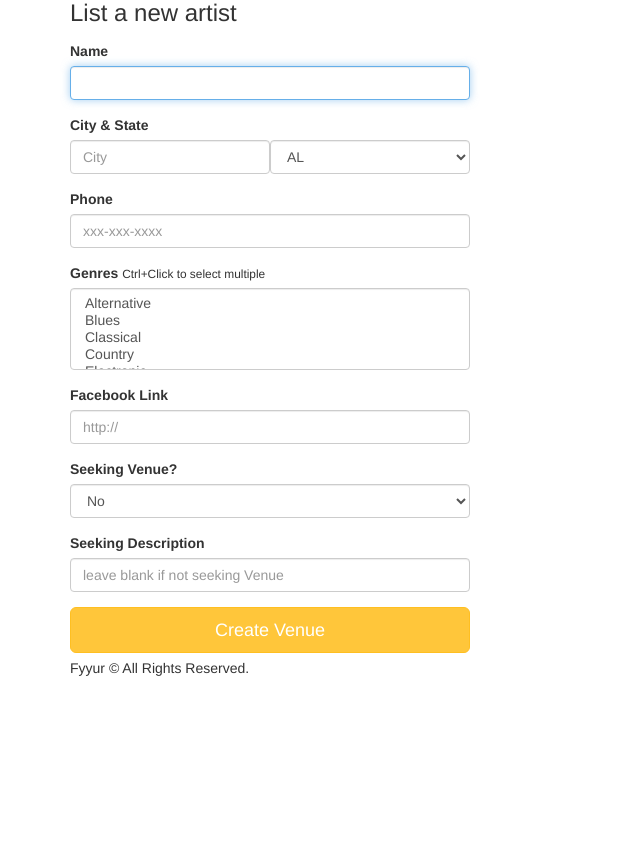
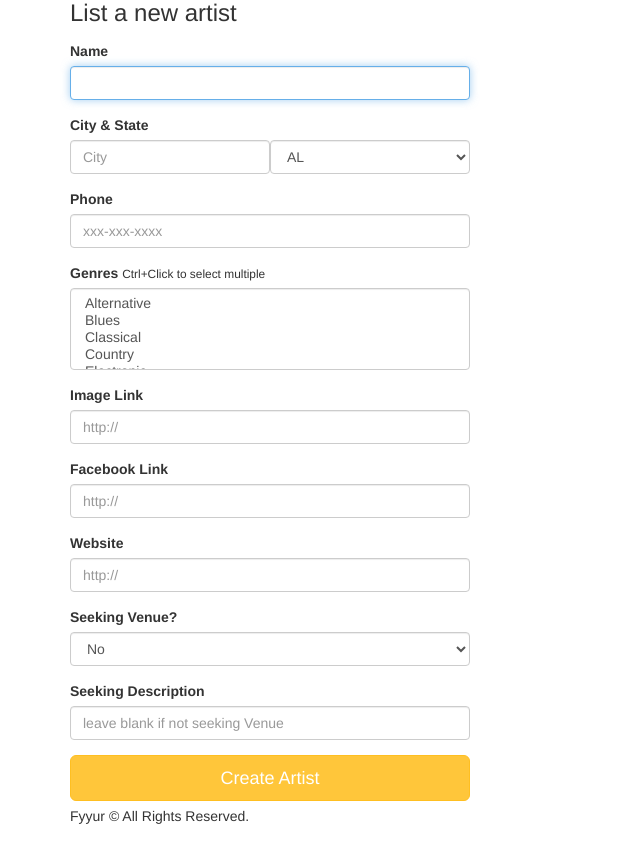
Before and after one commit to ShauravT/fyyur, a Flask app: page /artists/create in a window 1280 px wide. Shown: the part 95-956 px from the top of the page, without its empty margins (0-640 px from the left). Before the commit the page ends 771 px from the top, so only its background shows below. Run offline with Flask 2, Linux system fonts and the light colour scheme; some libraries are stand-ins or nearby versions.

Commit message:
feat: add action and token
added action, token  & submit for artist/venue create page

```diff
--- a/templates/forms/new_artist.html
+++ b/templates/forms/new_artist.html
@@ -2,7 +2,7 @@
 {% block title %}New Artist{% endblock %}
 {% block content %}
   <div class="form-wrapper">
-    <form method="post" class="form">
+    <form action="/artists/create" method="post" class="form">
       <h3 class="form-heading">List a new artist</h3>
       <div class="form-group">
         <label for="name">Name</label>
@@ -29,9 +29,17 @@
         {{ form.genres(class_ = 'form-control', placeholder='Genres, separated by commas', autofocus = true) }}
       </div>
       <div class="form-group">
+        <label for="image_link">Image Link</label>
+        {{ form.image_link(class_ = 'form-control', placeholder='http://', autofocus = true) }}
+    </div>
+      <div class="form-group">
           <label for="facebook_link">Facebook Link</label>
           {{ form.facebook_link(class_ = 'form-control', placeholder='http://', autofocus = true) }}
       </div>
+      <div class="form-group">
+        <label for="website">Website</label>
+        {{ form.website(class_ = 'form-control', placeholder='http://', autofocus = true) }}
+    </div>
       <div class="form-group">
           <label for="seeking_venue">Seeking Venue?</label>
           {{ form.seeking_venue(class_='form-control', autofocus = true)}}
@@ -40,7 +48,8 @@
           <label for="seeking_description">Seeking Description</label>
             {{ form.seeking_description(class_='form-control', placeholder='leave blank if not seeking Venue', autofocus = true)}}
       </div>
-      <input type="submit" value="Create Venue" class="btn btn-primary btn-lg btn-block">
+      <input type="submit" value="Create Artist" class="btn btn-primary btn-lg btn-block">
+      {{ form.csrf_token()}}
     </form>
   </div>
 {% endblock %}
--- a/templates/forms/new_venue.html
+++ b/templates/forms/new_venue.html
@@ -2,7 +2,7 @@
 {% block title %}New Venue{% endblock %}
 {% block content %}
   <div class="form-wrapper">
-    <form method="post" class="form">
+    <form action="/venue/create" method="post" class="form">
       <h3 class="form-heading">List a new venue <a href="{{ url_for('index') }}" title="Back to homepage"><i class="fa fa-home pull-right"></i></a></h3>
       <div class="form-group">
         <label for="name">Name</label>
@@ -49,6 +49,7 @@
           {{ form.seeking_description(class_='form-control', placeholder='leave blank if not seeking Talent', autofocus = true)}}
       </div>
       <input type="submit" value="Create Venue" class="btn btn-primary btn-lg btn-block">
+      {{ form.csrf_token()}}
     </form>
   </div>
 {% endblock %}
```
